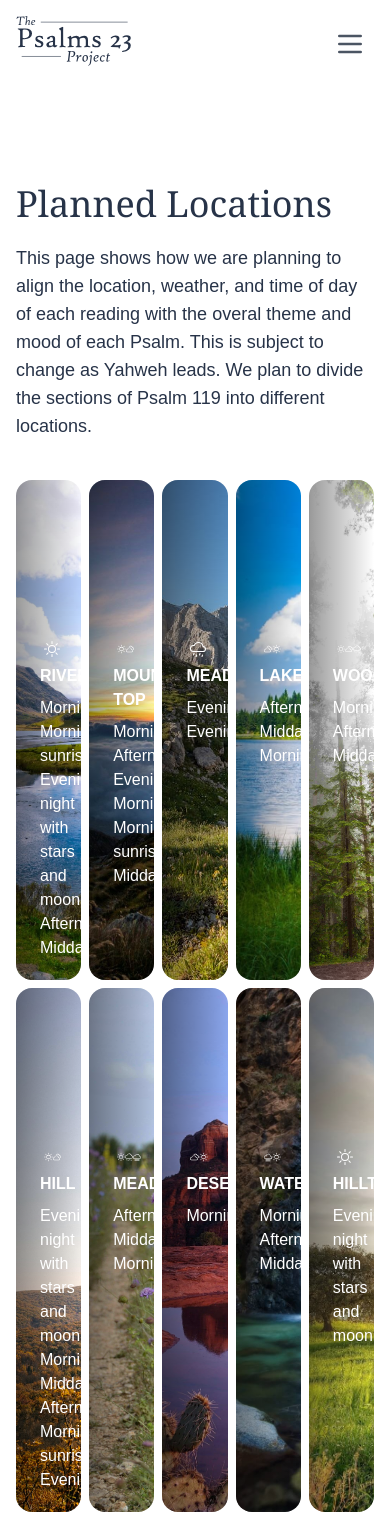
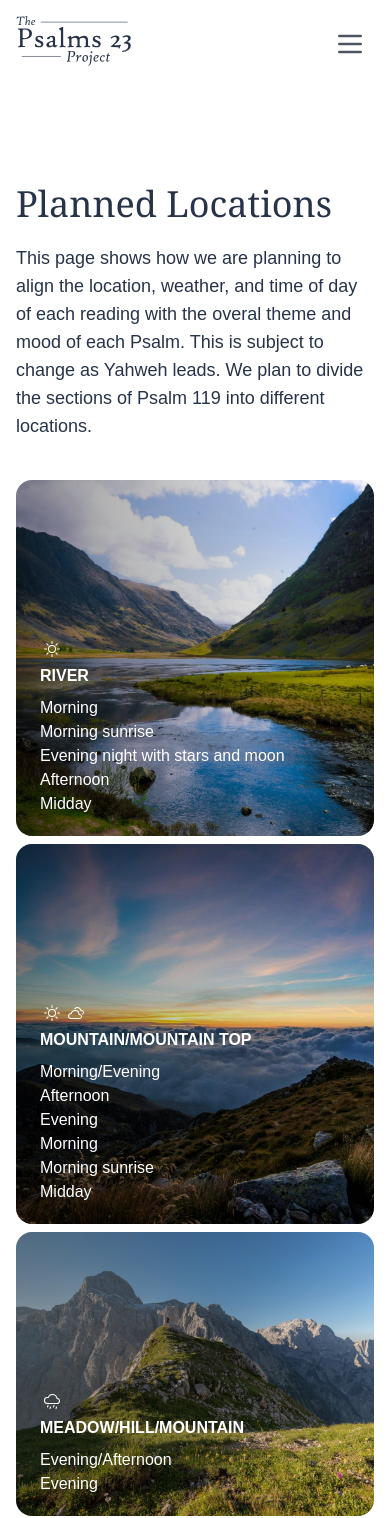
Before and after one commit to Psalms23Project/psalms23project.github.io, a SvelteKit app: page /locations in a window 390 px wide. Shown: the top 1518 px of the page. Built offline with nearby package versions, Linux system fonts and the light colour scheme; a small style sheet from the web is missing.

Commit message:
Fix locations cards

```diff
--- a/src/routes/locations/+page.svelte
+++ b/src/routes/locations/+page.svelte
@@ -145,7 +145,7 @@
       <p class="text-lg mt-5">This page shows how we are planning to align the location, weather, and time of day of each reading with the overal theme and mood of each Psalm. This is subject to change as Yahweh leads. We plan to divide the sections of Psalm 119 into different locations.</p>
     </div>
 
-    <div class="grid grid-cols-5 gap-2 my-10">
+    <div class="grid grid-cols-1 sm:grid-cols-2 md:grid-cols-4 lg:grid-cols-5 gap-2 my-10">
       {#each getUniqueLocations() as location}
       <div class="bg-cover bg-center rounded-2xl" style="background-image: url('/images/stock/{getLocationBgImage(location)}')">
         <div class="rounded-2xl bg-gradient-to-r from-black/40 to-transparent pt-40 px-6 pb-5 h-full">
```
